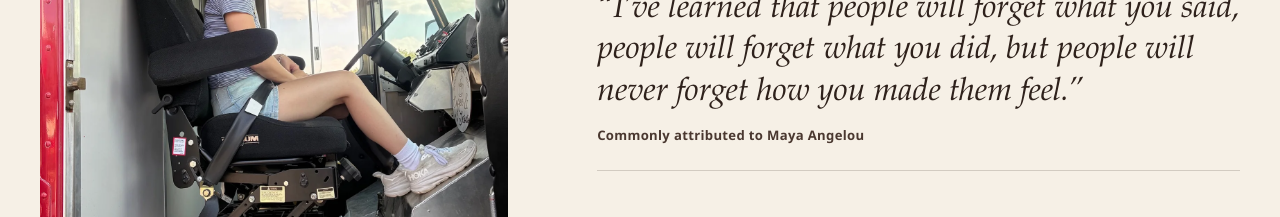
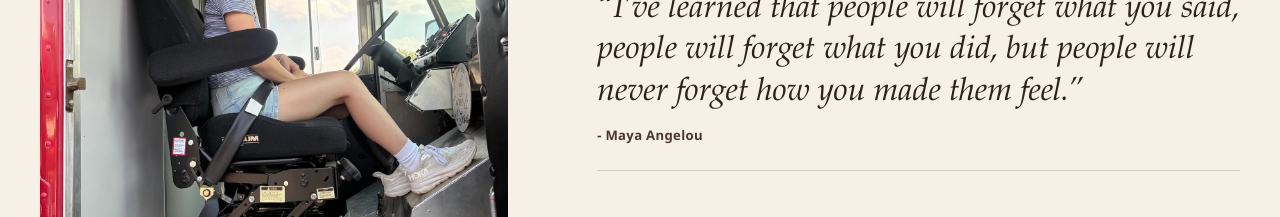
Before and after one commit to antiprysm/holy-grounds-prototype, a Next.js app: page /our-story in a window 1280 px wide. Shown: the part 2975-3192 px from the top of the page. Built offline with nearby package versions, Linux system fonts and the light colour scheme.

Commit message:
Update quote attribution

```diff
--- a/src/data/siteContent.ts
+++ b/src/data/siteContent.ts
@@ -350,7 +350,7 @@ export const siteContent = {
     secondaryImageCaption: "Behind the scenes.",
     pullQuote:
       "I’ve learned that people will forget what you said, people will forget what you did, but people will never forget how you made them feel.",
-    quoteAttribution: "Commonly attributed to Maya Angelou",
+    quoteAttribution: " - Maya Angelou",
   },
   menu: {
     metaTitle: "Seasonal Menu | Holy Grounds Coffee Truck",
```
